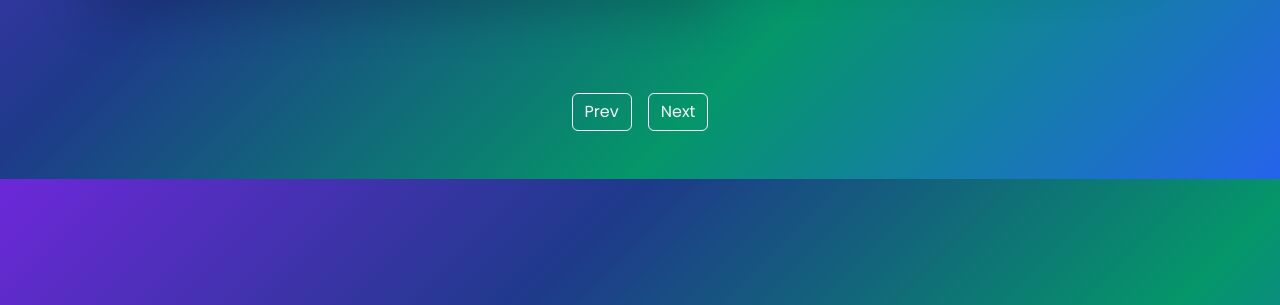
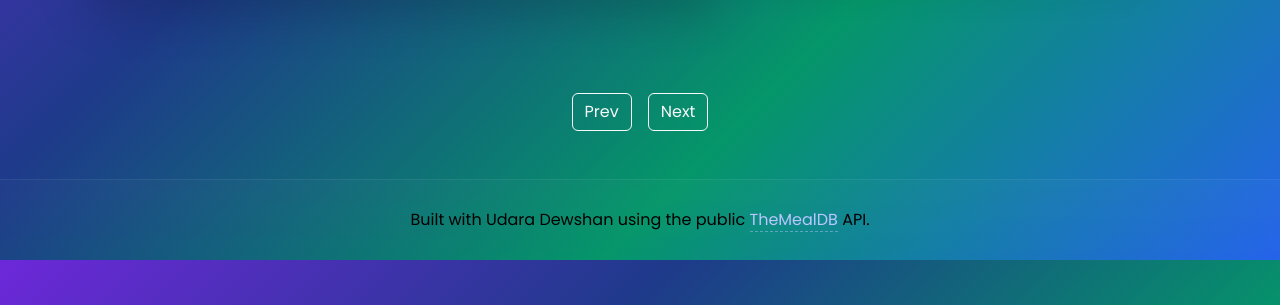
Before and after one commit to UdaraDewshan/TheMealDB-API, a plain HTML site: page index.html in a window 1280 px wide. Shown: the part 495-800 px from the top of the page. Drawn offline with nearby package versions, Linux system fonts and the light colour scheme.

Commit message:
Add Footer Section

```diff
--- a/asset/css/style.css
+++ b/asset/css/style.css
@@ -47,3 +47,17 @@ body {
 .results-card:hover {
     transform: translateY(-5px);
 }
+
+footer {
+    padding: 28px 0;
+    border-top: 1px solid rgba(255, 255, 255, .08);
+    color: #000000;
+    text-align: center;
+    background: linear-gradient(180deg, rgba(255, 255, 255, .02), rgba(255, 255, 255, 0))
+}
+
+.link {
+    color: #b9c6ff;
+    text-decoration: none;
+    border-bottom: 1px dashed rgba(185, 198, 255, .45)
+}
--- a/index.html
+++ b/index.html
@@ -93,6 +93,18 @@
   </section>
 
 
+
+
+
+
+  <footer>
+    <div class="container">
+      Built with Udara Dewshan using the public <a class="link" href="https://www.themealdb.com/" target="_blank"
+        rel="noopener">TheMealDB</a> API.
+    </div>
+  </footer>
+
+
   <script src="https://cdn.jsdelivr.net/npm/bootstrap@5.3.3/dist/js/bootstrap.bundle.min.js"></script>
   <script src="asset/js/app.js"></script>
 </body>
```
